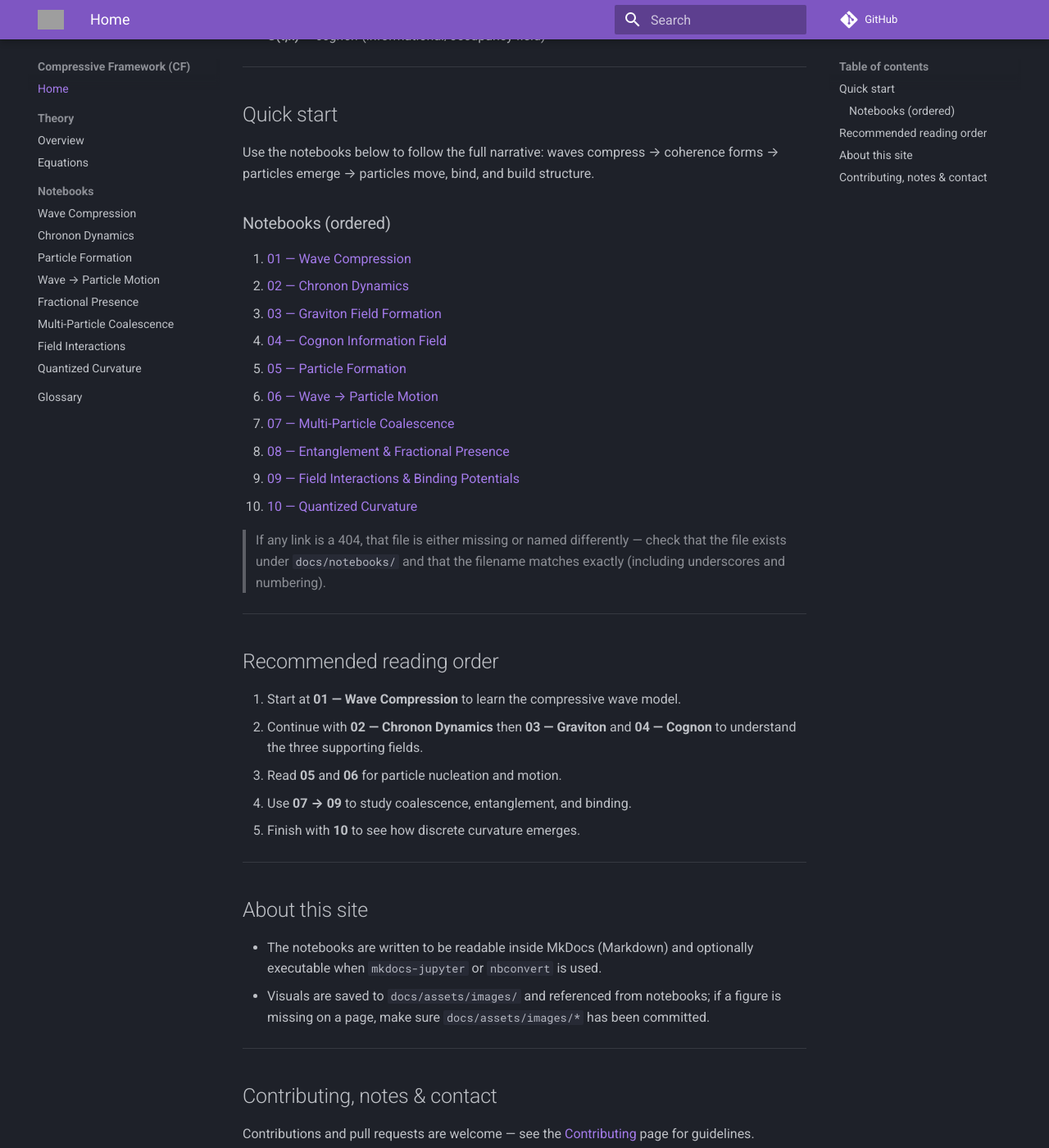
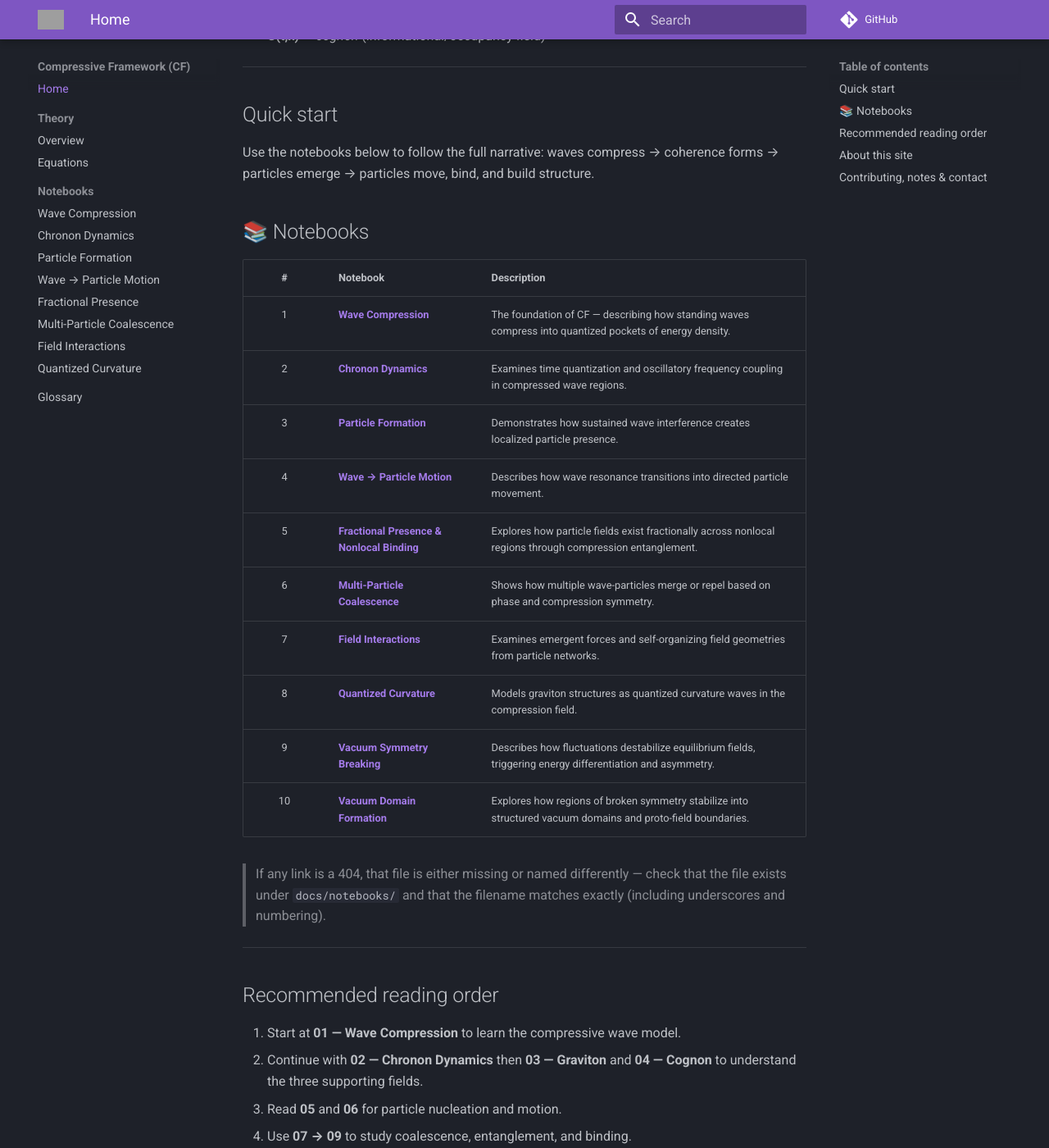
Before and after one commit to mamaofthree579-ship-it/compressive-framework, an MkDocs documentation site: the page built from docs/index.md, in a window 1280 px wide and 1400 px high, scrolled down 384 px. Shown: the whole window at 82% size. Built offline with MkDocs 1.6.1 and Material for MkDocs 9.7.7, drawn with Linux system fonts in a browser that asks for light colours; comment, search, counter and statistics services are not loaded; grey boxes are pictures that could not be loaded.

Commit message:
Update index.md

```diff
--- a/docs/index.md
+++ b/docs/index.md
@@ -14,17 +14,20 @@ The project models interactions between four core fields:
 
 Use the notebooks below to follow the full narrative: waves compress → coherence forms → particles emerge → particles move, bind, and build structure.
 
-### Notebooks (ordered)
-1. [01 — Wave Compression](notebooks/01_wave_compression.md)
-2. [02 — Chronon Dynamics](notebooks/02_chronon_dynamics.md)
-3. [03 — Graviton Field Formation](notebooks/03_graviton_field.md)
-4. [04 — Cognon Information Field](notebooks/04_cognon_field.md)
-5. [05 — Particle Formation](notebooks/05_particle_formation.md)
-6. [06 — Wave → Particle Motion](notebooks/06_wave_to_particle_motion.md)
-7. [07 — Multi-Particle Coalescence](notebooks/07_particle_coalescence.md)
-8. [08 — Entanglement & Fractional Presence](notebooks/08_fractional_presence.md)
-9. [09 — Field Interactions & Binding Potentials](notebooks/09_field_interactions.md)
-10. [10 — Quantized Curvature](notebooks/10_quantized_curvature.md)
+## 📚 Notebooks
+
+| # | Notebook | Description |
+|:-:|:--|:--|
+| 1 | [**Wave Compression**](notebooks/01_wave_compression.md) | The foundation of CF — describing how standing waves compress into quantized pockets of energy density. |
+| 2 | [**Chronon Dynamics**](notebooks/02_chronon_dynamics.md) | Examines time quantization and oscillatory frequency coupling in compressed wave regions. |
+| 3 | [**Particle Formation**](notebooks/03_particle_formation.md) | Demonstrates how sustained wave interference creates localized particle presence. |
+| 4 | [**Wave → Particle Motion**](notebooks/04_wave_to_particle_motion.md) | Describes how wave resonance transitions into directed particle movement. |
+| 5 | [**Fractional Presence & Nonlocal Binding**](notebooks/05_fractional_presence.md) | Explores how particle fields exist fractionally across nonlocal regions through compression entanglement. |
+| 6 | [**Multi-Particle Coalescence**](notebooks/06_particle_coalescence.md) | Shows how multiple wave-particles merge or repel based on phase and compression symmetry. |
+| 7 | [**Field Interactions**](notebooks/07_field_interactions.md) | Examines emergent forces and self-organizing field geometries from particle networks. |
+| 8 | [**Quantized Curvature**](notebooks/08_quantized_curvature.md) | Models graviton structures as quantized curvature waves in the compression field. |
+| 9 | [**Vacuum Symmetry Breaking**](notebooks/09_vacuum_symmetry_breaking.md) | Describes how fluctuations destabilize equilibrium fields, triggering energy differentiation and asymmetry. |
+| 10 | [**Vacuum Domain Formation**](notebooks/10_vacuum_domain_formation.md) | Explores how regions of broken symmetry stabilize into structured vacuum domains and proto-field boundaries. |
 
 > If any link is a 404, that file is either missing or named differently — check that the file exists under `docs/notebooks/` and that the filename matches exactly (including underscores and numbering).
 
```
